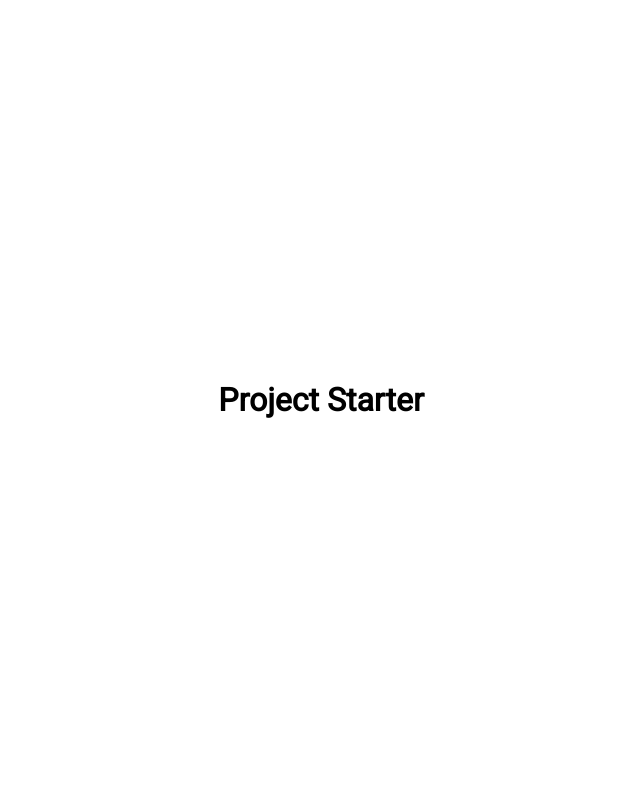
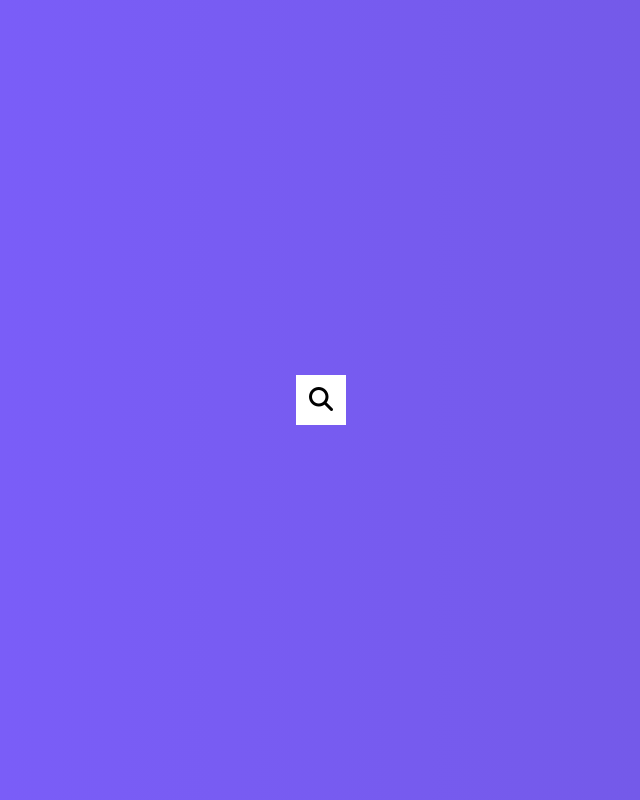
Before and after one commit to LucasCaixeta/hidden-search-widget, a plain HTML site: page index.html in a window 1280 px wide. Shown: the whole page, without its empty margins (319-959 px from the left). Drawn offline with Linux system fonts and the light colour scheme.

Commit message:
HTML & Css for the hidden search widget

```diff
--- a/index.html
+++ b/index.html
@@ -15,11 +15,15 @@
 
     <link rel="stylesheet" href="./style.css" />
     <link rel="icon" href="./favicon.png" type="image/x-icon" />
-    <title>My Project</title>
+    <title>Hidden Search</title>
   </head>
   <body>
-    <h1>Project Starter</h1>
-
+    <div class="search">
+      <input type="text" class="input" placeholder="Search..." />
+      <button class="btn">
+        <i class="fas fa-search"></i>
+      </button>
+    </div>
     <script src="script.js"></script>
   </body>
 </html>
--- a/style.css
+++ b/style.css
@@ -5,12 +5,53 @@
 }
 
 body {
+  background-image: linear-gradient(90deg, #7d5fff, #7158e2);
   font-family: 'Roboto', sans-serif;
   display: flex;
-  flex-direction: column;
   align-items: center;
   justify-content: center;
   height: 100vh;
   overflow: hidden;
   margin: 0;
 }
+
+.search {
+  position: relative;
+  height: 50px;
+}
+
+.search .input {
+  background-color: #fff;
+  border: 0;
+  font-size: 18px;
+  padding: 15px;
+  height: 50px;
+  width: 50px;
+  transition: width 0.3s ease;
+}
+
+.btn {
+  background-color: #fff;
+  border: 0;
+  cursor: pointer;
+  font-size: 24px;
+  position: absolute;
+  top: 0;
+  left: 0;
+  height: 50px;
+  width: 50px;
+  transition: transform 0.3s ease;
+}
+
+.btn:focus,
+.input:focus {
+  outline: none;
+}
+
+.search.active .input {
+  width: 200px;
+}
+
+.search.active .btn {
+  transform: translateX(198px);
+}
```
